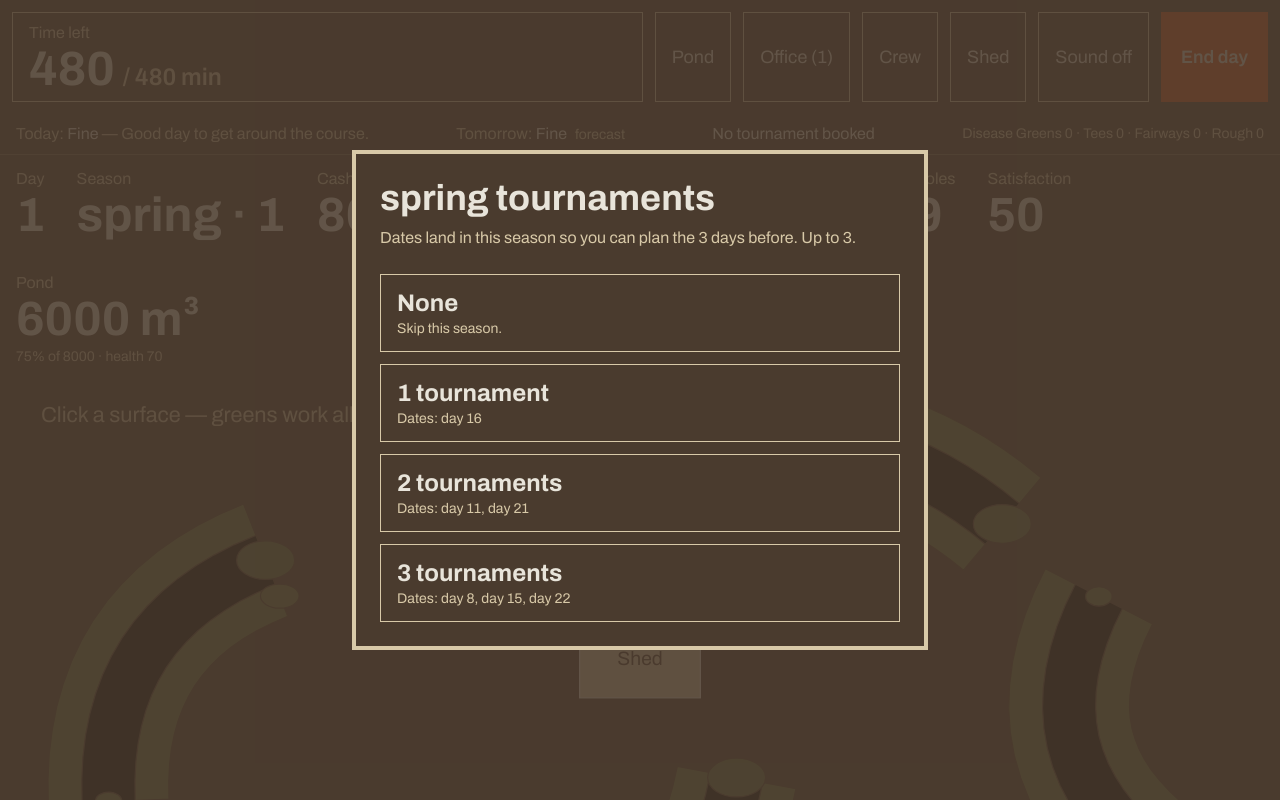
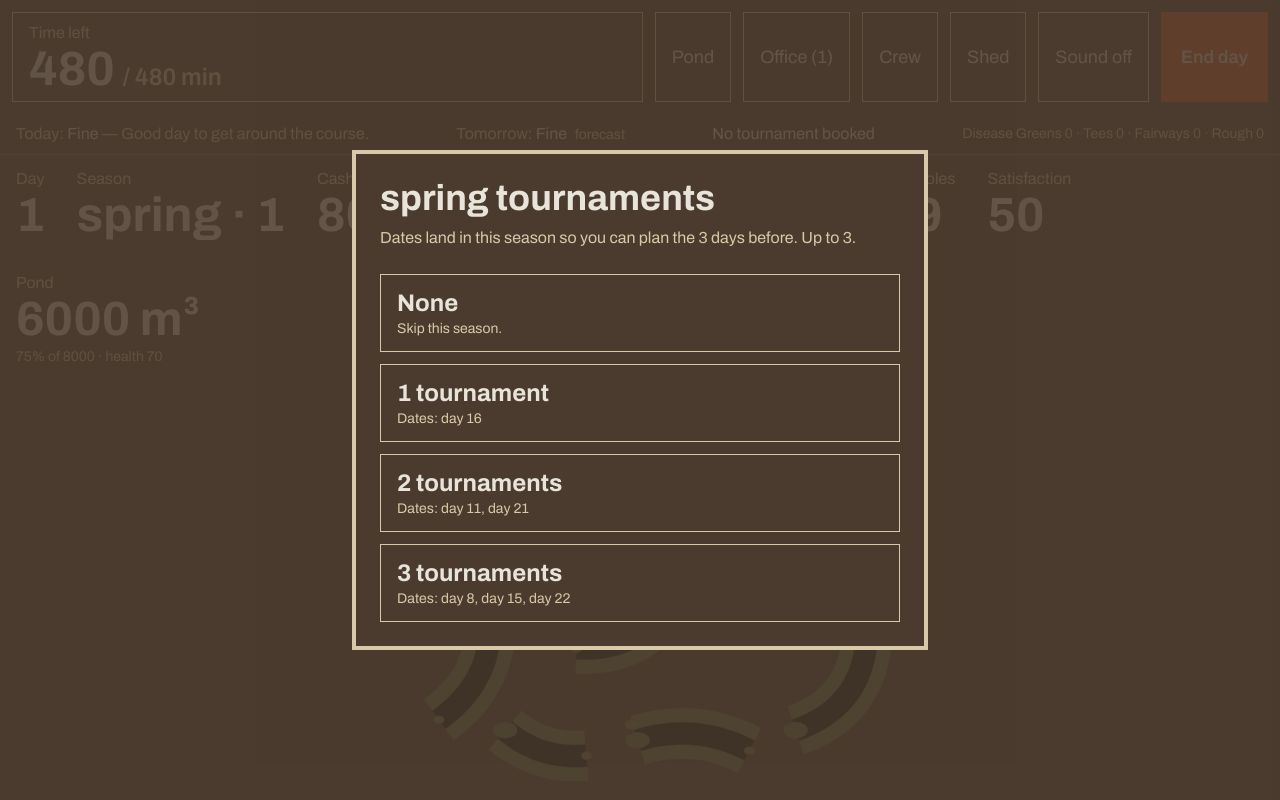
Before and after one commit to robbiedotkiwi/superintendent-golf-management-game, a React (Vite) app: page / in a window 1280 px wide. Both pictures are taken after a click on the button "New game". Shown: the top 800 px of the page. Built offline with nearby package versions, Linux system fonts and the light colour scheme.

Commit message:
UI Phase 1: Fit the course map in the viewport
Co-authored-by: robbiedotkiwi <robbiedotkiwi@users.noreply.github.com>

```diff
--- /dev/null
+++ b/scripts/ui-phase1-check.mjs
@@ -0,0 +1,53 @@
+/**
+ * UI Phase 1: course viewBox is computed from geometry and covers 9 and 18 holes.
+ * Run: node scripts/ui-phase1-check.mjs
+ */
+import assert from 'node:assert/strict';
+import { readFileSync } from 'node:fs';
+import { EXPANDED_HOLE_COUNT, HOLE_COUNT, MAP_VIEW_PADDING, POND_CX, POND_CY } from '../src/data/constants.js';
+import {
+  BACK_NINE,
+  HOLES,
+  SHED_HEIGHT,
+  SHED_WIDTH,
+  SHED_X,
+  SHED_Y,
+  courseBounds,
+  holesForCount,
+  mapViewBoxForHoles,
+} from '../src/data/course.js';
+
+function viewBoxParts(box) {
+  const [minX, minY, width, height] = box.split(' ').map(Number);
+  return { minX, minY, width, height, maxX: minX + width, maxY: minY + height };
+}
+
+function inside(box, x, y) {
+  return x >= box.minX && x <= box.maxX && y >= box.minY && y <= box.maxY;
+}
+
+const nine = courseBounds(holesForCount(HOLE_COUNT));
+const eighteen = courseBounds(holesForCount(EXPANDED_HOLE_COUNT));
+assert.ok(nine.width > 0 && nine.height > 0);
+assert.ok(eighteen.width > nine.width);
+assert.equal(holesForCount(EXPANDED_HOLE_COUNT).length, HOLE_COUNT + BACK_NINE.length);
+
+const nineBox = viewBoxParts(mapViewBoxForHoles(HOLE_COUNT));
+for (const hole of HOLES) {
+  assert.ok(inside(nineBox, hole.tee.cx, hole.tee.cy), `tee ${hole.id} in viewBox`);
+  assert.ok(inside(nineBox, hole.green.cx, hole.green.cy), `green ${hole.id} in viewBox`);
+}
+assert.ok(inside(nineBox, SHED_X + SHED_WIDTH / 2, SHED_Y + SHED_HEIGHT / 2));
+assert.ok(inside(nineBox, POND_CX, POND_CY));
+assert.equal(nineBox.minX, nine.minX);
+assert.ok(nine.width > MAP_VIEW_PADDING);
+
+const map = readFileSync(new URL('../src/components/CourseMap.jsx', import.meta.url), 'utf8');
+assert.match(map, /preserveAspectRatio="xMidYMid meet"/);
+assert.match(map, /courseBounds/);
+
+const app = readFileSync(new URL('../src/App.jsx', import.meta.url), 'utf8');
+assert.match(app, /overflow-hidden/);
+assert.match(app, /h-screen/);
+
+console.log('ui phase1 checks passed');
--- a/src/App.jsx
+++ b/src/App.jsx
@@ -298,7 +298,7 @@ function GameScreen({
   }
 
   return (
-    <div className="flex min-h-screen flex-col">
+    <div className="flex h-screen max-h-screen flex-col overflow-hidden bg-[var(--soil)] text-[var(--paint)]">
       {state.dismissed ? <GameOver onNewGame={onNewGame} /> : null}
       {!state.dismissed && state.pendingYearReview && !summary ? (
         <YearReview review={state.lastYearReview} onContinue={onDismissYearReview} />
@@ -333,7 +333,7 @@ function GameScreen({
         onToggleSound={onToggleSound}
       />
       <WeatherStrip state={state} onPlan={onPlan} onRemove={onRemove} />
-      <div className="flex flex-wrap items-end gap-8 px-4 py-3">
+      <div className="shrink-0 flex flex-wrap items-end gap-8 px-4 py-3">
         <Stat label="Day" value={state.day} />
         <Stat label="Season" value={`${state.season} · ${state.year}`} />
         <Stat label="Cash" value={Math.round(state.cash)} />
@@ -355,7 +355,7 @@ function GameScreen({
           />
         ) : null}
       </div>
-      <div className="min-h-0 flex-1 px-3 pb-3">
+      <div className="relative min-h-0 flex-1 overflow-hidden">
         <CourseMap
           surfaces={state.surfaces}
           pond={state.pond}
--- a/src/components/CourseMap.jsx
+++ b/src/components/CourseMap.jsx
@@ -16,7 +16,7 @@ import {
   RANGE_X,
   RANGE_Y,
 } from '../data/constants.js';
-import { holesForCount, mapViewBoxForHoles, mapWidthForHoles, MAP_HEIGHT, SHED_HEIGHT, SHED_WIDTH, SHED_X, SHED_Y } from '../data/course.js';
+import { holesForCount, mapViewBoxForHoles, courseBounds, SHED_HEIGHT, SHED_WIDTH, SHED_X, SHED_Y } from '../data/course.js';
 import { SURFACE_LABELS } from '../data/tasks.js';
 import { pondPercent } from '../engine/irrigation.js';
 import { prefersReducedMotion } from '../engine/sound.js';
@@ -55,15 +55,24 @@ export default function CourseMap({
     bunkers: qualityColor(surfaces.bunkers.quality),
   };
   const layout = holesForCount(holes);
+  const bounds = courseBounds(layout);
 
   return (
     <svg
       viewBox={mapViewBoxForHoles(holes)}
-      className="h-full w-full"
+      preserveAspectRatio="xMidYMid meet"
+      className="absolute inset-0 h-full w-full"
       role="img"
       aria-label={`${holes}-hole course map`}
     >
-      <rect width={mapWidthForHoles(holes)} height={MAP_HEIGHT} fill="var(--soil)" onClick={() => onSelect(null)} />
+      <rect
+        x={bounds.minX}
+        y={bounds.minY}
+        width={bounds.width}
+        height={bounds.height}
+        fill="var(--soil)"
+        onClick={() => onSelect(null)}
+      />
       <g
         tabIndex={0}
         role="button"
--- a/src/components/TimeBar.jsx
+++ b/src/components/TimeBar.jsx
@@ -19,8 +19,8 @@ export default function TimeBar({
   const usedPercent = capacity <= 0 ? 0 : (used / capacity) * 100;
 
   return (
-    <header className="flex items-stretch gap-3 bg-[var(--soil)] p-3">
-      <div className="relative min-h-16 flex-1 overflow-hidden border border-[var(--sand)]">
+    <header className="flex shrink-0 flex-wrap items-stretch gap-3 bg-[var(--soil)] p-3">
+      <div className="relative min-h-16 min-w-0 flex-1 overflow-hidden border border-[var(--sand)]">
         <div
           className="absolute inset-y-0 left-0 bg-[var(--machine-orange)]"
           style={{ width: `${usedPercent}%` }}
--- a/src/components/WeatherStrip.jsx
+++ b/src/components/WeatherStrip.jsx
@@ -24,7 +24,7 @@ export default function WeatherStrip({ state, onPlan, onRemove }) {
   const upcoming = nextTournament(state);
 
   return (
-    <div className="flex flex-wrap items-center justify-between gap-3 border-b border-[var(--sand)]/30 px-4 py-2 text-[var(--sand)]">
+    <div className="flex shrink-0 flex-wrap items-center justify-between gap-3 border-b border-[var(--sand)]/30 px-4 py-2 text-[var(--sand)]">
       <p>
         Today: <span className="text-[var(--paint)]">{WEATHER_LABELS[state.weather]}</span>
         {' — '}
--- a/src/data/constants.js
+++ b/src/data/constants.js
@@ -117,6 +117,7 @@ export const AERATOR_RX = 8;
 export const AERATOR_RY = 8;
 export const AERATOR_ARM = 18;
 export const POND_LABEL_OFFSET = 18;
+export const MAP_VIEW_PADDING = 36;
 
 export const DAYS_PER_SEASON = 30;
 export const SEASON_ORDER = ['spring', 'summer', 'autumn', 'winter'];
--- a/src/data/course.js
+++ b/src/data/course.js
@@ -10,6 +10,16 @@ import {
   GREEN_RY,
   HOLE_COUNT,
   HOLE_PATH_SAMPLES,
+  MAP_VIEW_PADDING,
+  POND_CX,
+  POND_CY,
+  POND_LABEL_OFFSET,
+  POND_RX,
+  POND_RY,
+  RANGE_HEIGHT,
+  RANGE_WIDTH,
+  RANGE_X,
+  RANGE_Y,
   ROUGH_HALF_WIDTH,
   TEE_RX,
   TEE_RY,
@@ -102,13 +112,64 @@ if (HOLE_LAYOUT.filter((hole) => hole.bunker).length !== BUNKER_HOLE_COUNT) {
 }
 
 export const HOLES = HOLE_LAYOUT.map(buildHole);
-export const MAP_WIDTH = 1040;
-export const MAP_HEIGHT = 760;
-export const MAP_VIEWBOX = `0 0 ${MAP_WIDTH} ${MAP_HEIGHT}`;
 export const SHED_X = 470;
 export const SHED_Y = 200;
 export const SHED_WIDTH = 100;
 export const SHED_HEIGHT = 64;
+
+function pathPoints(d) {
+  const points = [];
+  const re = /(-?[\d.]+),(-?[\d.]+)/g;
+  let match;
+  while ((match = re.exec(d))) {
+    points.push([Number(match[1]), Number(match[2])]);
+  }
+  return points;
+}
+
+function includePoint(box, x, y) {
+  box.minX = Math.min(box.minX, x);
+  box.minY = Math.min(box.minY, y);
+  box.maxX = Math.max(box.maxX, x);
+  box.maxY = Math.max(box.maxY, y);
+}
+
+function includeEllipse(box, shape) {
+  includePoint(box, shape.cx - shape.rx, shape.cy - shape.ry);
+  includePoint(box, shape.cx + shape.rx, shape.cy + shape.ry);
+}
+
+export function courseBounds(layout) {
+  const box = { minX: Infinity, minY: Infinity, maxX: -Infinity, maxY: -Infinity };
+  for (const hole of layout) {
+    for (const [x, y] of pathPoints(hole.rough)) includePoint(box, x, y);
+    for (const [x, y] of pathPoints(hole.fairway)) includePoint(box, x, y);
+    includeEllipse(box, hole.tee);
+    includeEllipse(box, hole.green);
+    if (hole.bunker) includeEllipse(box, hole.bunker);
+  }
+  includePoint(box, SHED_X, SHED_Y);
+  includePoint(box, SHED_X + SHED_WIDTH, SHED_Y + SHED_HEIGHT);
+  includePoint(box, POND_CX - POND_RX, POND_CY - POND_RY);
+  includePoint(box, POND_CX + POND_RX, POND_CY + POND_RY + POND_LABEL_OFFSET);
+  includePoint(box, RANGE_X, RANGE_Y);
+  includePoint(box, RANGE_X + RANGE_WIDTH, RANGE_Y + RANGE_HEIGHT);
+  const pad = MAP_VIEW_PADDING;
+  return {
+    minX: box.minX - pad,
+    minY: box.minY - pad,
+    width: box.maxX - box.minX + pad * 2,
+    height: box.maxY - box.minY + pad * 2,
+  };
+}
+
+export function mapViewBoxFromBounds(bounds) {
+  return `${bounds.minX} ${bounds.minY} ${bounds.width} ${bounds.height}`;
+}
+
+export const MAP_WIDTH = 1040;
+export const MAP_HEIGHT = 760;
+export const MAP_VIEWBOX = mapViewBoxFromBounds(courseBounds(HOLES));
 
 function offsetPath(path, dx) {
   return path.replace(/([ML])(-?[\d.]+),(-?[\d.]+)/g, (_, cmd, x, y) => `${cmd}${(Number(x) + dx).toFixed(1)},${y}`);
@@ -132,9 +193,9 @@ export function holesForCount(count) {
 }
 
 export function mapWidthForHoles(count) {
-  return count >= EXPANDED_HOLE_COUNT ? MAP_WIDTH + BACK_NINE_OFFSET_X : MAP_WIDTH;
+  return courseBounds(holesForCount(count)).width;
 }
 
 export function mapViewBoxForHoles(count) {
-  return `0 0 ${mapWidthForHoles(count)} ${MAP_HEIGHT}`;
+  return mapViewBoxFromBounds(courseBounds(holesForCount(count)));
 }
--- a/src/index.css
+++ b/src/index.css
@@ -3,7 +3,8 @@
 html,
 body,
 #root {
-  min-height: 100%;
+  height: 100%;
+  overflow: hidden;
 }
 
 body {
```
Also changed, not shown: 1 other file (tests, documents, lock files or other folders).
